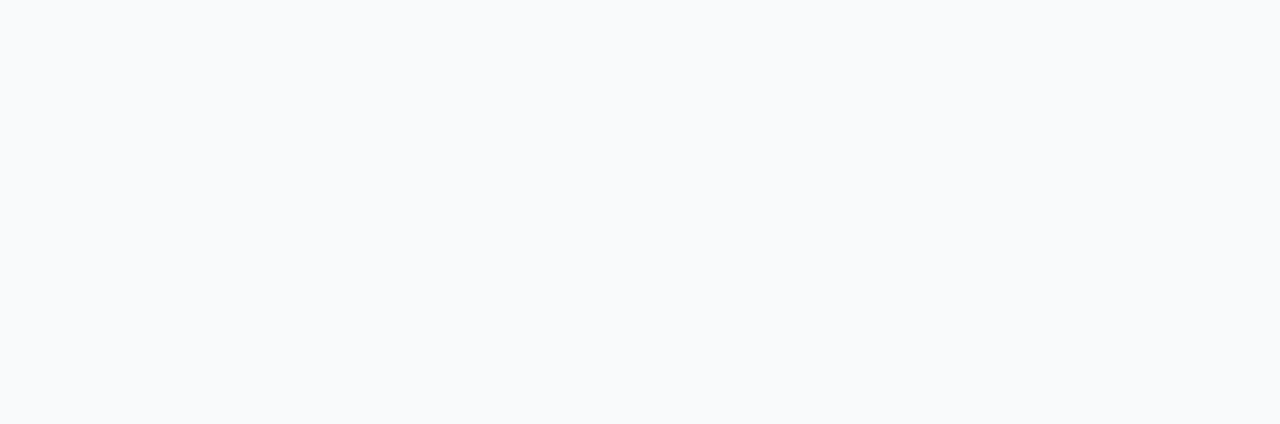
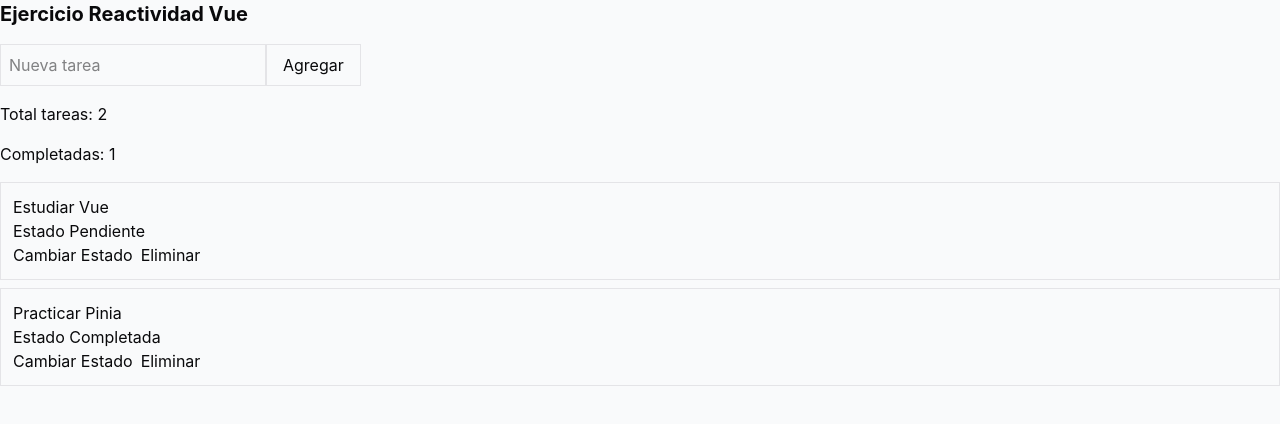
Before and after one commit to axeljavier-alvarez/PROYECTO-VUE-FULL, a Vue app: page /ejercicios in a window 1280 px wide. Before the commit this address had no page. Shown: the top 424 px of the page. Built offline with nearby package versions, Linux system fonts and the light colour scheme.

Commit message:
actualizacion git

```diff
--- a/src/modules/admin/dashboard/views/Dashboard.vue
+++ b/src/modules/admin/dashboard/views/Dashboard.vue
@@ -8,7 +8,16 @@ import {
     Chart as ChartJS, Title, Tooltip, Legend, BarElement, CategoryScale, LinearScale
 } from 'chart.js'
 import { Bar } from 'vue-chartjs'
+import { Clock3, FileCheck, CheckCircle2, AlertCircle, XCircle} from 'lucide-vue-next'
+const estadoIcons = {
+    'Por autorizar': Clock3,
+    'Emitido': FileCheck,
+    'Autorizado': CheckCircle2,
+    'Previo': AlertCircle,
+    'Rechazado': XCircle,
+}
 ChartJS.register(Title, Tooltip, Legend, BarElement, CategoryScale, LinearScale)
+
 const dashboardStore = useDashboardStore();
 
 const {
@@ -41,9 +50,7 @@ const chartOptions = {
 }
 
 onMounted(async () => {
-    // dashboardStore.fetchEstadosDashboard();
-    // ver lo que llega en vue
-    // console.log(estados.value)
+
 
 
     await dashboardStore.fetchEstadosDashboard();
@@ -53,30 +60,17 @@ onMounted(async () => {
 </script>
 
 <template>
-    <!-- <div v-if="loading">
-        Cargando...
-    </div>
-    <div v-else>
-        <div
-            v-for="estado in estados"
-            :key="estado.id"
-        >
-            <h3>{{ estado.nombre }}</h3>
-            <p>{{ estado.total_solicitudes }}</p>
-        </div>
-        <div
-        v-for="tramite in tramites"
-        :key="tramite.id">
-        <h3>{{ tramite.nombre }}</h3>
-        <p>{{ tramite.total_solicitudes }}</p>
-        </div>
-    </div> -->
+
     <div class="grid gap-4 md:grid-cols-2 lg:grid-cols-4">
         <Card v-for="estado in estados" :key="estado.id">
-            <CardHeader>
+            <CardHeader  class="flex flex-row items-center justify-between">
                 <CardTitle class="text-sm text-muted-foreground">
                     {{ estado.nombre }}
                 </CardTitle>
+                 <component
+            :is="estadoIcons[estado.nombre]"
+            class="h-5 w-5 text-muted-foreground"
+        />
             </CardHeader>
             <CardContent>
                 <div class="text-3xl font-bold">
--- /dev/null
+++ b/src/modules/public/ejercicios/router/index.js
@@ -0,0 +1,10 @@
+const routes = [
+
+    {
+        path: '/ejercicios',
+        name: 'ejercicios',
+        component: () =>
+            import('../views/EjerciciosView.vue')
+    }
+];
+export default routes;
--- /dev/null
+++ b/src/modules/public/ejercicios/views/EjerciciosView.vue
@@ -0,0 +1,87 @@
+<script setup>
+
+import { ref, computed } from 'vue'
+const nuevaTarea = ref('')
+const tareas = ref([
+    {
+        id: 1,
+        nombre: 'Estudiar Vue',
+        completada: false
+    },
+    {
+        id: 2,
+        nombre: 'Practicar Pinia',
+        completada: true
+    }
+]);
+
+function agregarTarea(){
+    if(!nuevaTarea.value.trim()) return
+    tareas.value.push({
+        id:Date.now(),
+        nombre:nuevaTarea.value,
+        completada:false
+    })
+    nuevaTarea.value = ''
+}
+function eliminarTarea(id){
+    tareas.value = tareas.value.filter(
+        tarea => tarea.id !== id
+    )
+}
+function cambiarEstado(tarea){
+    tarea.completada = ! tarea.completada
+}
+
+const totalCompletadas = computed(() => {
+    return tareas.value.filter(
+        tarea => tarea.completada
+    ).length
+})
+</script>
+<template>
+    <h2 class="text-xl font-bold mb-4">
+        Ejercicio Reactividad Vue
+    </h2>
+    <div class="space-y-4">
+
+        <input
+        v-model="nuevaTarea"
+        placeholder="Nueva tarea"
+        class="border p-2">
+        <button
+        @click="agregarTarea"
+        class="border px-4 py-2"
+        >
+        Agregar
+        </button>
+        <p>
+            Total tareas: {{ tareas.length }}
+        </p>
+
+        <p>
+            Completadas: {{ totalCompletadas }}
+        </p>
+        <div
+        v-for="tarea in tareas"
+        :key="tarea.id"
+        class="border p-3 mb-2">
+        <h3>
+            {{ tarea.nombre }}
+        </h3>
+        <p>
+            Estado
+            {{ tarea.completada ? 'Completada' : 'Pendiente' }}
+        </p>
+        <button
+        @click="cambiarEstado(tarea)"
+        class="mr-2">
+        Cambiar Estado
+        </button>
+        <button
+        @click="eliminarTarea(tarea.id)">
+        Eliminar
+        </button>
+        </div>
+    </div>
+</template>
--- a/src/modules/public/router/index.js
+++ b/src/modules/public/router/index.js
@@ -3,6 +3,7 @@ import blogRoutes from '@/modules/public/blog/router/index'
 import contactRoutes from '@/modules/public/contact/router/index'
 import homeRoutes from '@/modules/public/home/router/index'
 import solicitudRoutes from '@/modules/public/solicitud/router';
+import ejerciciosRoutes from '@/modules/public/ejercicios/router';
 
 const routes = [
     // destructuración array
@@ -10,7 +11,8 @@ const routes = [
     ...blogRoutes,
     ...contactRoutes,
     ...homeRoutes,
-    ...solicitudRoutes
+    ...solicitudRoutes,
+    ...ejerciciosRoutes
 
 
 ];
--- a/src/router/index.ts
+++ b/src/router/index.ts
@@ -35,6 +35,19 @@ const router = createRouter({
       component: () => import('@/layouts/admin/AdminLayout.vue'),
       children: adminRoutes
     },
+    {
+      path: '/ejercicios',
+      component: () => import('@/layouts/public/SolicitudLayout.vue'),
+      children: [
+        {
+          path: '',
+          name: 'solicitud-create',
+          component: () =>
+            import('@/modules/public/ejercicios/views/EjerciciosView.vue')
+        }
+      ]
+    },
+
     {
       path: '/solicitud',
       component: () => import('@/layouts/public/SolicitudLayout.vue'),
```
Also changed, not shown: src/modules/public/ejercicios/services/consultaService.js (added), src/modules/public/ejercicios/stores/consultaStore.js (added).
